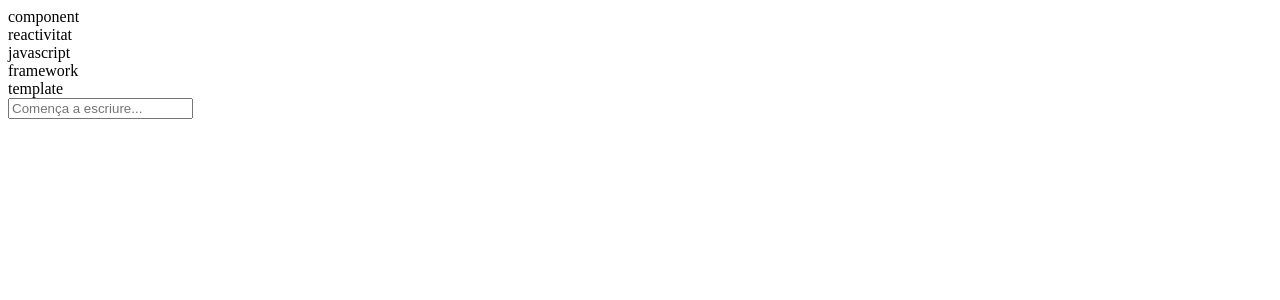
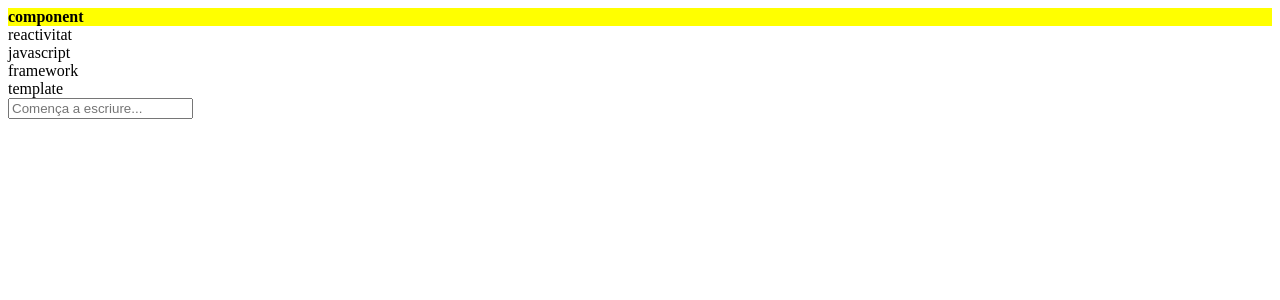
Before and after one commit to Tonn-nnay/pr1-project, a Vue app: page / in a window 1280 px wide. Shown: the top 300 px of the page. Built offline with nearby package versions, Linux system fonts and the light colour scheme.

Commit message:
Game basics done by Álvaro

```diff
--- a/src/components/GameEngine.vue
+++ b/src/components/GameEngine.vue
@@ -47,7 +47,9 @@ const paraulaActiva = computed(() => {
   return estatDelJoc.value.paraules[estatDelJoc.value.indexParaulaActiva];
 });
 
-    function iniciarCronometreParaula() {
+let tempsIniciParaula = 0;
+
+function iniciarCronometreParaula() {
   tempsIniciParaula = Date.now();
 }
 
@@ -89,3 +91,10 @@ function validarProgres() {
   }
 }
 </script>
+
+<style>
+.paraula-activa {
+  font-weight: bold;
+  background-color: yellow;
+}
+</style>
```
